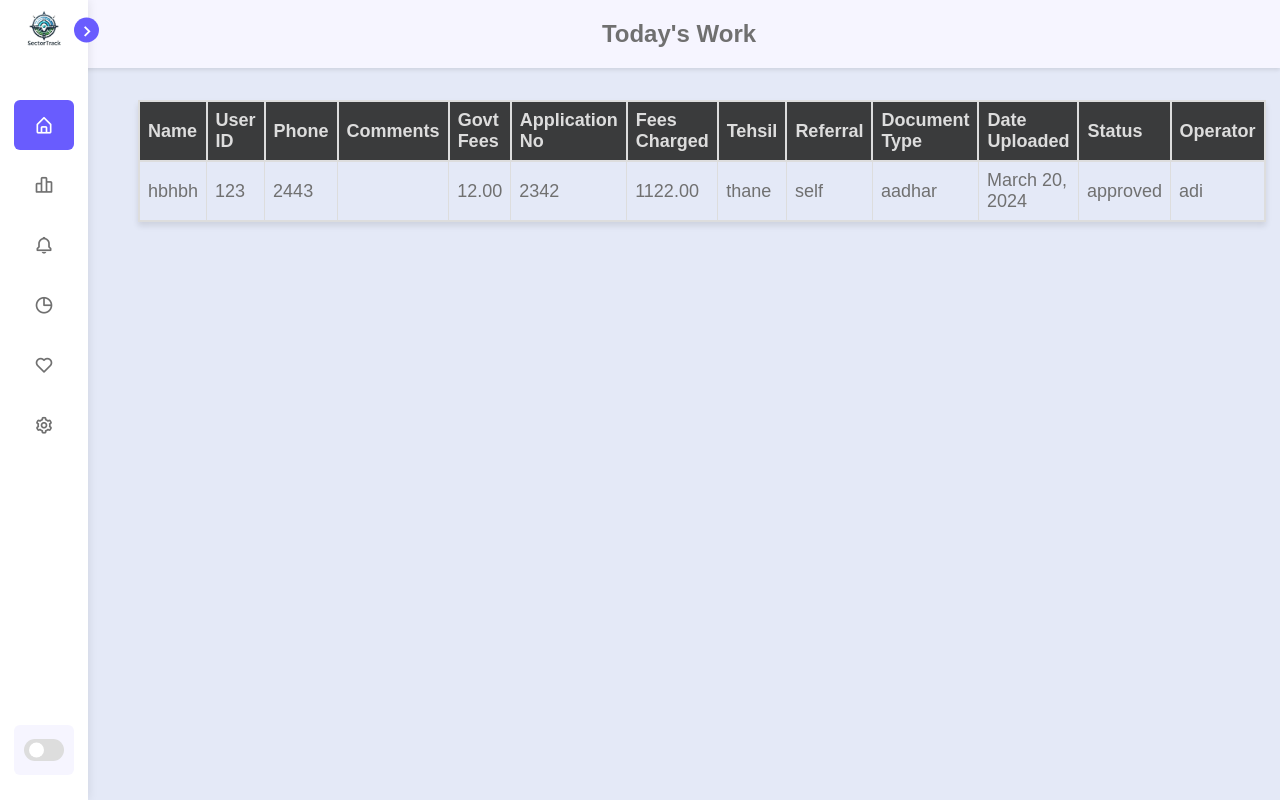
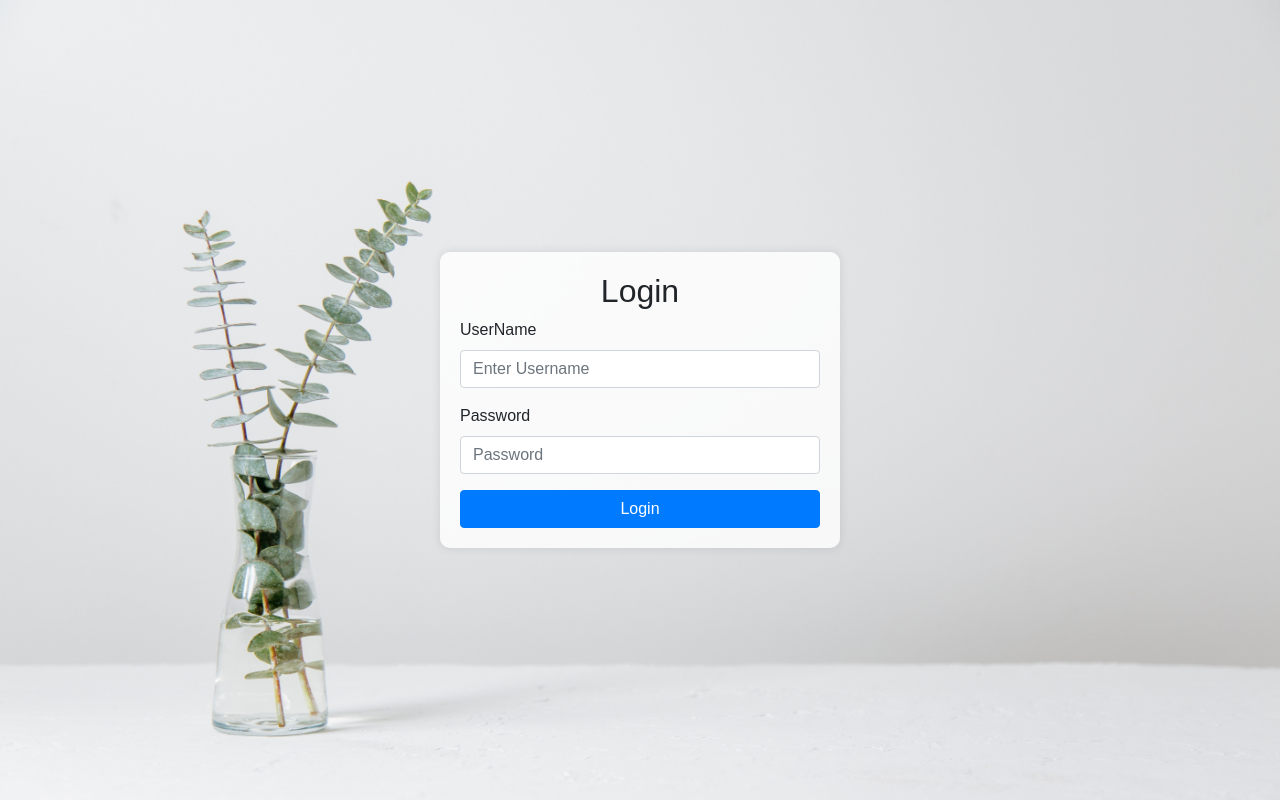
Before and after one commit to Kaditya67/RecordKeeper, a Django app: page / in a window 1280 px wide. Run offline with Django 4.2, Linux system fonts and the light colour scheme; data comes from the database, SQL or seed files in the repository; both versions use the stored data as it was after the commit; some libraries are stand-ins or nearby versions.

Commit message:
Login Added

```diff
--- a/services/urls.py
+++ b/services/urls.py
@@ -4,7 +4,8 @@ from services import views
 
 
 urlpatterns = [
-    path('',views.index,name="index"),
+    path('',views.login,name="login"),
+    path('index/',views.index,name="index"),
     path('approved/',views.approved,name="approved"),
     path('pending/',views.pending,name="pending"),
     path('past_records/',views.past_records,name="past_records"),
--- a/services/views.py
+++ b/services/views.py
@@ -6,7 +6,12 @@ from datetime import date
 from django.utils import timezone
 from datetime import timedelta
 from django.db.models import Sum
+from django.contrib.auth import authenticate, login as auth_login
+from django.shortcuts import render, redirect
+from django.contrib import messages
+from django.contrib.auth.decorators import login_required
 
+@login_required
 def index(request):
     current_path = resolve(request.path_info).url_name
     current_date = timezone.now().date()
@@ -14,18 +19,36 @@ def index(request):
     context = {'customers': customers, 'current_date': current_date, 'current_path': current_path}
     return render(request, 'index.html', context)
 
+def login(request):
+    if request.method == "POST":
+        username = request.POST.get('username')
+        password = request.POST.get('password')
+        user = authenticate(request, username=username, password=password)
+        if user is not None:
+            auth_login(request, user)  # Changed to auth_login to avoid conflict
+            # messages.success(request, "Successfully Logged In")
+            return redirect('index')  # Redirect to the home page or any other desired page
+        else:
+            print(f"Failed login attempt for user: {username}")
+            messages.error(request, "Invalid credentials! Please try again")
+            return render(request, "login.html")
+    return render(request, 'login.html')
+
+@login_required
 def approved(request):
     current_path = resolve(request.path_info).url_name
     customers = Customer.objects.filter(status='approved').order_by('-approvedDate')
     context = {'customers': customers, 'current_path': current_path}
     return render(request, 'approved.html', context)
 
+@login_required
 def pending(request):
     current_path = resolve(request.path_info).url_name
     customers = Customer.objects.filter(status='pending').order_by('dateUploaded')
     context = {'customers': customers, 'current_path': current_path}
     return render(request, 'pending.html', context)
 
+@login_required
 def confirm_approval(request, customer_id):
     current_path = resolve(request.path_info).url_name
     customer = Customer.objects.get(pk=customer_id)
@@ -37,19 +60,26 @@ def confirm_approval(request, customer_id):
         return redirect('approved')
     return render(request, 'confirm_approval.html', {'customer': customer, 'current_path': current_path})
 
+@login_required
 def confirmation_page(request, customer_id):
 
     customer = Customer.objects.get(pk=customer_id)
     return render(request, 'confirmation_page.html', {'customer': customer, 'current_path': current_path})
 
+from django.utils import timezone
+from datetime import timedelta
+from django.contrib.auth.decorators import login_required
+from django.shortcuts import render
+from .models import Customer  # Import your Customer model here
+
+@login_required
 def past_records(request):
     current_path = resolve(request.path_info).url_name
-    current_date = timezone.now().date()
-    yesterday = current_date - timedelta(days=1)
-    past_records = Customer.objects.exclude(dateUploaded=current_date).order_by('-dateUploaded')
-    context = {'past_records': past_records, 'current_date': current_date, 'yesterday': yesterday, 'current_path': current_path}
+    customers = Customer.objects.exclude(dateUploaded=timezone.now().date())
+    context = {'customers': customers,'current_path': current_path}
     return render(request, 'past_records.html', context)
 
+@login_required
 def past_30_days_revenue(request):
     current_path = resolve(request.path_info).url_name
     thirty_days_ago = timezone.now().date() - timedelta(days=30)
--- /dev/null
+++ b/templates/login.html
@@ -0,0 +1,102 @@
+<!DOCTYPE html>
+<html lang="en">
+<head>
+  <meta charset="UTF-8">
+  <meta name="viewport" content="width=device-width, initial-scale=1, shrink-to-fit=no">
+  <link rel="stylesheet" href="https://stackpath.bootstrapcdn.com/bootstrap/4.3.1/css/bootstrap.min.css">
+  <title>RecordKeeper | Login</title>
+  {% load static %}
+  <link rel="icon" href="{% static 'images/logo1.png' %}" type="image/png">
+  <style>
+    body {
+      font-family: 'Arial', sans-serif;
+      background: url('{% static "images/background.jpg" %}') center center fixed;
+      background-size: cover;
+      height: 100vh;
+      margin: 0;
+      display: flex;
+      align-items: center;
+      justify-content: center;
+    }
+
+    .container {
+      max-width: 400px;
+      background: rgba(255, 255, 255, 0.8);
+      padding: 20px;
+      border-radius: 10px;
+      box-shadow: 0 0 10px rgba(0, 0, 0, 0.1);
+    }
+
+    .container h2 {
+      text-align: center;
+    }
+
+    .no-account {
+      text-align: center;
+      margin-top: 15px;
+    }
+
+    @media (max-width: 767px) {
+      body {
+        background-size: auto 100%;
+      }
+    }
+
+  </style>
+  {% load static %}
+</head>
+<body>
+
+  <div class="container">
+    <!-- Login Page -->
+    <div id="login">
+      <h2>Login</h2>
+
+        <!-- Display Success Message -->
+        {% if messages %}
+          {% for message in messages %}
+            <div class="alert alert-success alert-dismissible fade show" role="alert">
+              {{ message }}
+              <button type="button" class="close" data-dismiss="alert" aria-label="Close">
+                <span aria-hidden="true">&times;</span>
+              </button>
+            </div>
+          {% endfor %}
+        {% endif %}
+
+        <!-- Display Error Message -->
+        {% if form.errors %}
+          <div class="alert alert-danger alert-dismissible fade show" role="alert">
+            {% for field, errors in form.errors.items %}
+              {% for error in errors %}
+                {{ error }}
+              {% endfor %}
+            {% endfor %}
+            <button type="button" class="close" data-dismiss="alert" aria-label="Close">
+              <span aria-hidden="true">&times;</span>
+            </button>
+          </div>
+        {% endif %}
+
+        <form method="post" action="{% url 'login' %}">
+            {% csrf_token %}
+            <div class="form-group">
+                <label for="username">UserName</label>
+                <input type="text" class="form-control" id="username" name="username" placeholder="Enter Username">
+            </div>
+            <div class="form-group">
+                <label for="loginPassword">Password</label>
+                <input type="password" class="form-control" id="loginPassword" name="password" placeholder="Password">
+            </div>
+            <button type="submit" class="btn btn-primary btn-block">Login</button>
+        </form>
+      <div>
+  </div>
+
+  <script src="https://code.jquery.com/jquery-3.3.1.slim.min.js"></script>
+  <script src="https://cdnjs.cloudflare.com/ajax/libs/popper.js/1.14.7/umd/popper.min.js"></script>
+  <script src="https://stackpath.bootstrapcdn.com/bootstrap/4.3.1/js/bootstrap.min.js"></script>
+    </div>
+    </div>
+</body>
+</html>
--- a/templates/past_30_days_revenue.html
+++ b/templates/past_30_days_revenue.html
@@ -55,9 +55,9 @@
                 <td>{{ record.CustomerUserId }}</td>
                 <td>{{ record.CustomerPhone }}</td>
                 <td>{{ record.Comments }}</td>
-                <td>${{ record.GovtFees }}</td>
+                <td>Rs.{{ record.GovtFees }}</td>
                 <td>{{ record.ApplicationNo }}</td>
-                <td>${{ record.FeesChargedToCustomer }}</td>
+                <td>Rs. {{ record.FeesChargedToCustomer }}</td>
                 <td>{{ record.Tehsil }}</td>
                 <td>{{ record.Referral }}</td>
                 <td>{{ record.documentType }}</td>
```
Also changed, not shown: db.sqlite3.
